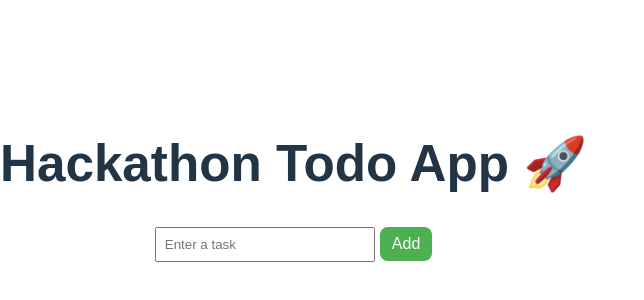
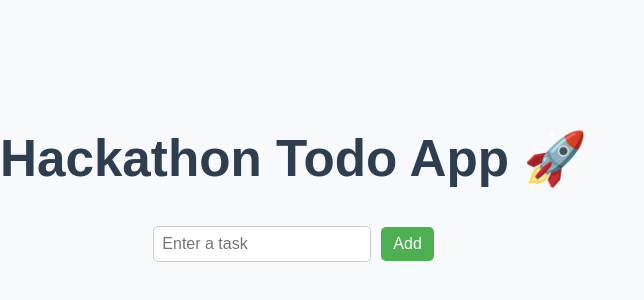
Before and after one commit to Gopigaa-2903/hackathon-todo-app, a React (Vite) app: page / in a window 1280 px wide. Shown: the part 216-516 px from the top of the page, without its empty margins (0-644 px from the left). Built offline with nearby package versions, Linux system fonts and the light colour scheme.

Commit message:
Added custom CSS styling

```diff
--- a/src/App.jsx
+++ b/src/App.jsx
@@ -1,4 +1,6 @@
 import { useState } from "react";
+import "./styles.css";
+
 
 export default function App() {
   const [task, setTask] = useState("");
--- a/src/styles.css
+++ b/src/styles.css
@@ -11,3 +11,48 @@ body {
     font-size: 16px;
     margin: 5px;
   }
+  body {
+  background-color: #f8f9fa;
+  font-family: Arial, sans-serif;
+  margin: 0;
+  padding: 0;
+}
+
+h1 {
+  color: #2c3e50;
+}
+
+input {
+  padding: 10px;
+  border: 1px solid #ccc;
+  border-radius: 5px;
+}
+
+button {
+  padding: 10px 15px;
+  margin-left: 5px;
+  background: #4caf50;
+  color: white;
+  border: none;
+  border-radius: 5px;
+  cursor: pointer;
+}
+
+button:hover {
+  background: #45a049;
+}
+
+ul {
+  list-style: none;
+  padding: 0;
+  margin-top: 20px;
+}
+
+li {
+  background: #ffffff;
+  margin: 5px auto;
+  padding: 10px;
+  width: 250px;
+  border-radius: 5px;
+  box-shadow: 0 0 5px rgba(0,0,0,0.1);
+}
```
